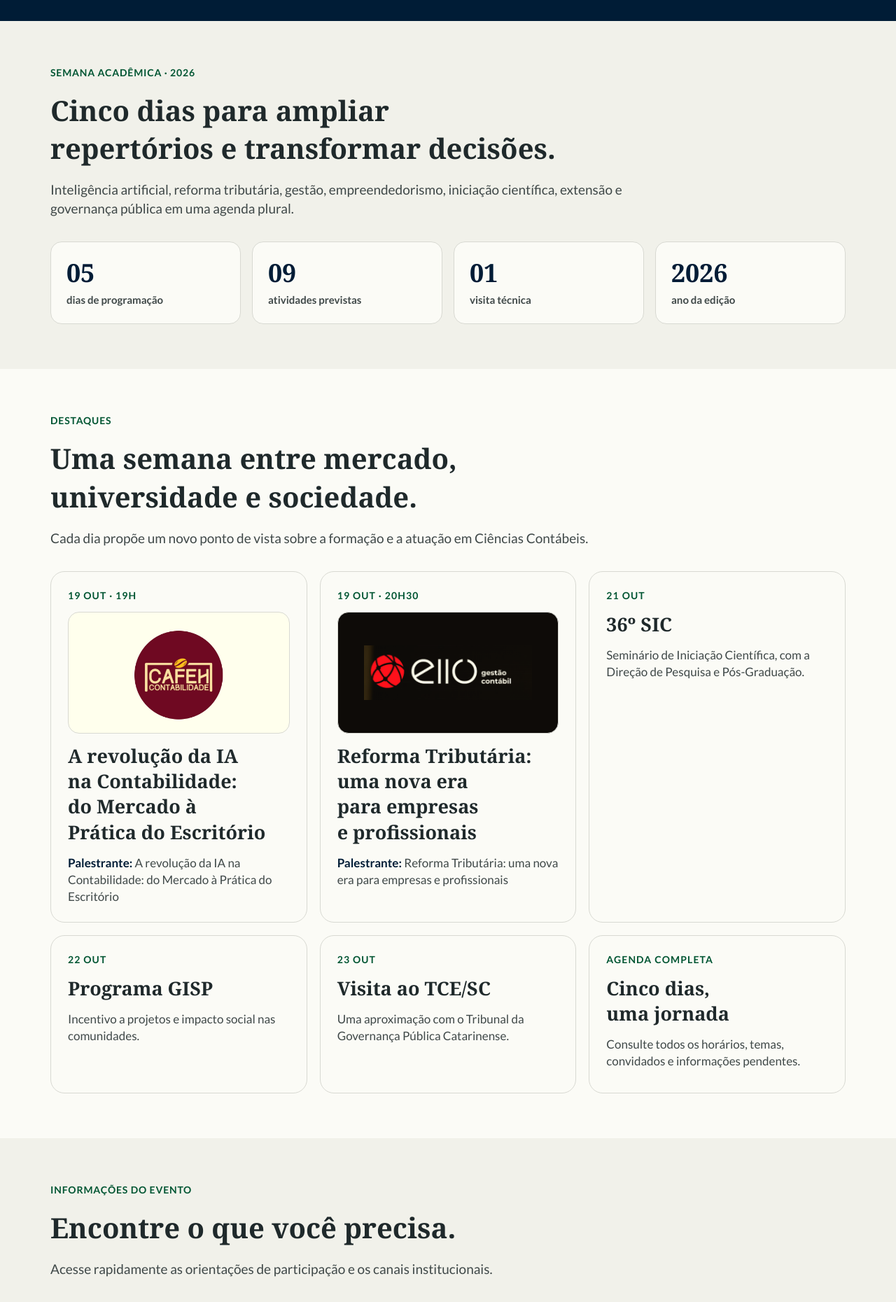
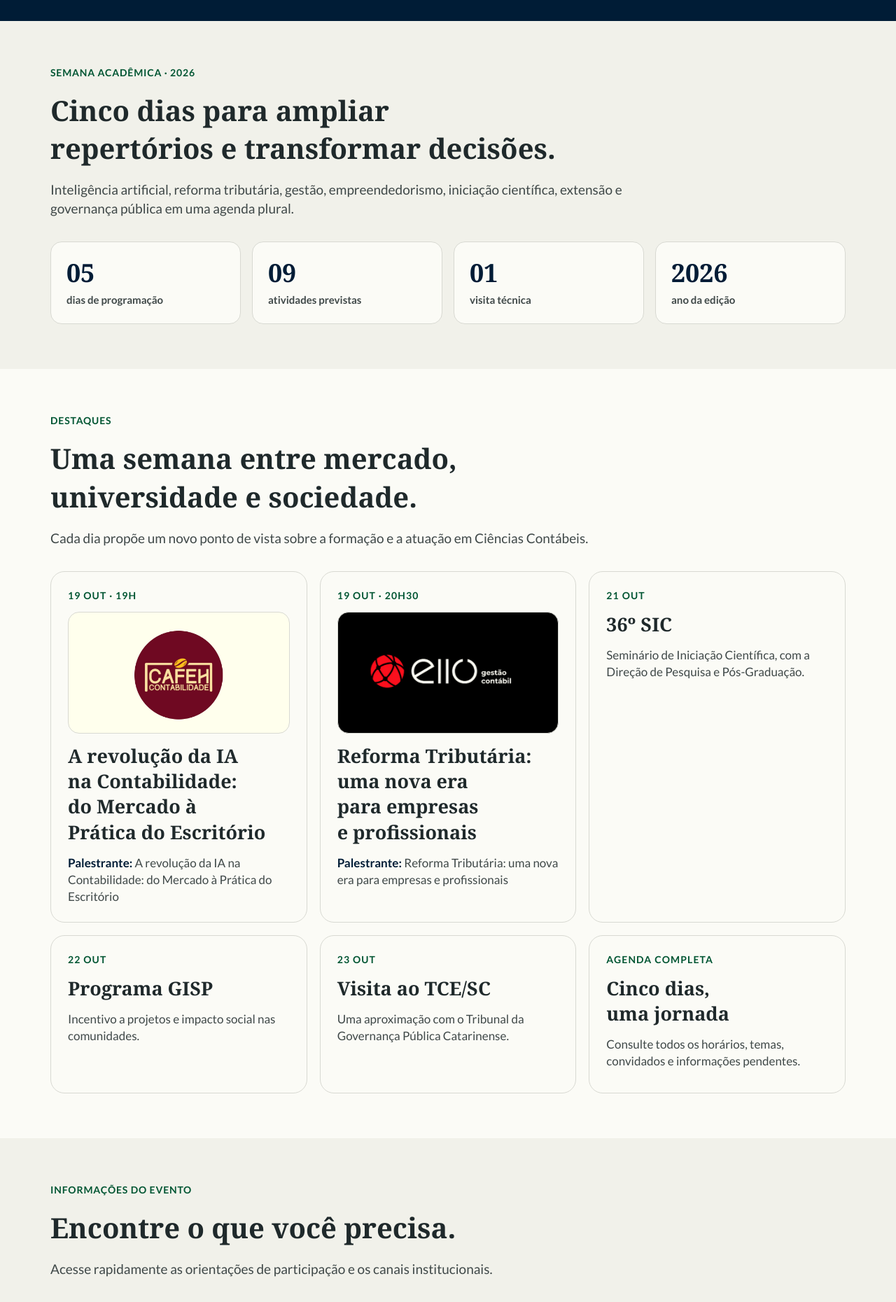
Before and after one commit to semanaacademicacontabeis/semanaacademicacontabeis.github.io, a Jekyll site: the page built from index.html, in a window 1280 px wide. Shown: the part 705-2565 px from the top of the page at 70% size. Built offline with Jekyll 4.4.1, drawn with Linux system fonts in a browser that asks for light colours; some web fonts are replaced.

Commit message:
Corrige fundo do logo da Eilo

```diff
--- a/assets/css/style.scss
+++ b/assets/css/style.scss
@@ -532,7 +532,7 @@ h3 {
 }
 
 .card__media--eilo {
-  background: #0E0B08;
+  background: #000000;
 }
 
 .card__speaker {
--- a/index.html
+++ b/index.html
@@ -34,7 +34,7 @@ hero_lead: De 19 a 23 de outubro, uma programação que aproxima estudantes, pro
     </div>
     <div class="card-grid">
       {% include card.html class="content-card--speaker" eyebrow="19 OUT · 19H" image="/assets/images/cafeh-contabilidade.png" image_alt="CAFEH Contabilidade" media_class="card__media--cafeh" title="A revolução da IA na Contabilidade: do Mercado à Prática do Escritório" speaker="A revolução da IA na Contabilidade: do Mercado à Prática do Escritório" %}
-      {% include card.html class="content-card--speaker" eyebrow="19 OUT · 20H30" image="/assets/images/eilo-gestao-contabil.png" image_alt="Eilo Gestão Contábil" media_class="card__media--eilo" title="Reforma Tributária: uma nova era para empresas e profissionais" speaker="Reforma Tributária: uma nova era para empresas e profissionais" %}
+      {% include card.html class="content-card--speaker" eyebrow="19 OUT · 20H30" image="/assets/images/eilo-gestao-contabil-preto.png" image_alt="Eilo Gestão Contábil" media_class="card__media--eilo" title="Reforma Tributária: uma nova era para empresas e profissionais" speaker="Reforma Tributária: uma nova era para empresas e profissionais" %}
       {% include card.html eyebrow="21 OUT" title="36º SIC" body="Seminário de Iniciação Científica, com a Direção de Pesquisa e Pós-Graduação." %}
       {% include card.html eyebrow="22 OUT" title="Programa GISP" body="Incentivo a projetos e impacto social nas comunidades." %}
       {% include card.html eyebrow="23 OUT" title="Visita ao TCE/SC" body="Uma aproximação com o Tribunal da Governança Pública Catarinense." %}
```
Also changed, not shown: assets/images/eilo-gestao-contabil-preto.png (added).
